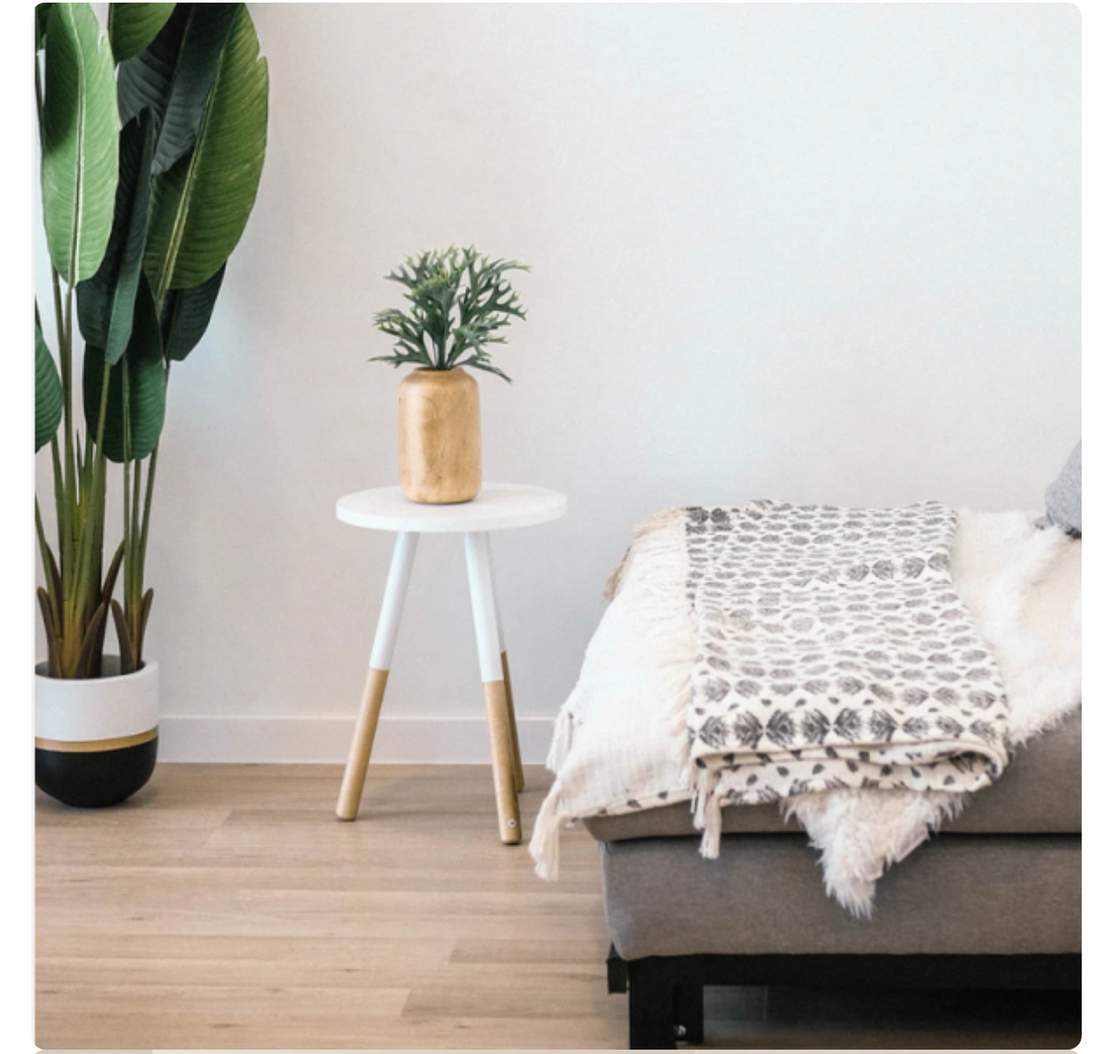
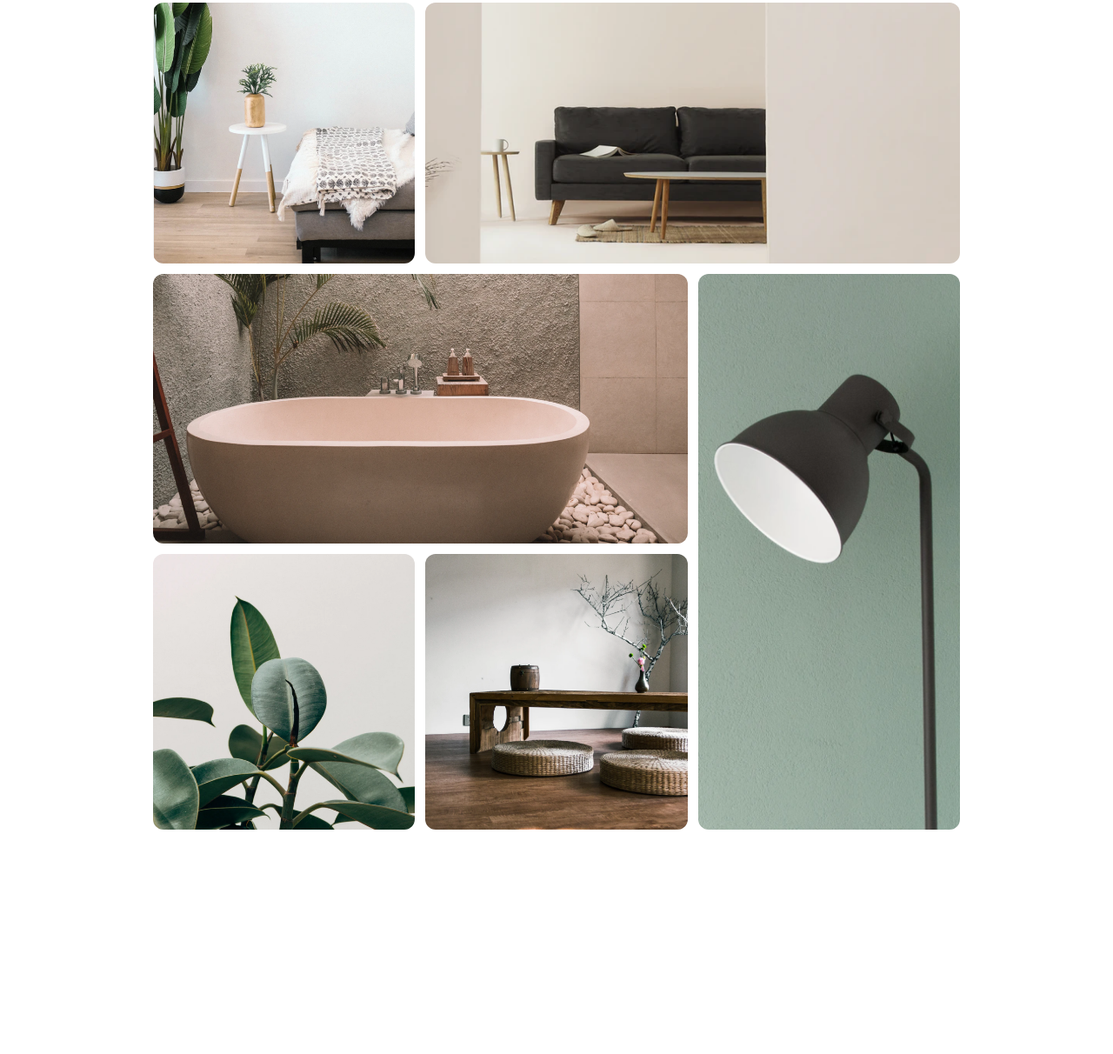
Before and after one commit to guizput/my-gallery, a website: page src/index.html in a window 1280 px wide. Shown: the part 397-1609 px from the top of the page at 87% size. After the commit the page ends 1399 px from the top, so only its background shows below. Drawn offline with nearby package versions, Linux system fonts and the light colour scheme; files that its build step writes are made by us from their sources; files whose address does not match are found by name.

Commit message:
Gallery done

```diff
--- a/src/sass/layout/_global.scss
+++ b/src/sass/layout/_global.scss
@@ -15,11 +15,12 @@ body {
 
 img {
   width: 100%;
-  border-radius: 1rem;
+  border-radius: $base-radius;
+  display: block;
 }
 
 .container {
-  max-width: 1240px;
+  max-width: 960px;
   margin: 0 auto;
   padding: 1rem;
 }
--- a/src/sass/layout/_sections.scss
+++ b/src/sass/layout/_sections.scss
@@ -1 +1,2 @@
 @import 'sections/profile';
+@import 'sections/gallery';
--- /dev/null
+++ b/src/sass/layout/sections/_gallery.scss
@@ -0,0 +1,39 @@
+.gallery {
+    margin: 2rem 0;
+    display: grid;
+    grid-gap: $base-radius;
+    grid-template-areas:
+        "img1 img2 img2"
+        "img3 img3 img4"
+        "img5 img6 img4";
+
+    &__img img {
+        object-fit: cover;
+        width: 100%;
+        height: 100%;
+    }
+
+    &__img--1 {
+        grid-area: img1;
+    }
+
+    &__img--2 {
+        grid-area: img2;
+    }
+
+    &__img--3 {
+        grid-area: img3;
+    }
+
+    &__img--4 {
+        grid-area: img4;
+    }
+
+    &__img--5 {
+        grid-area: img5;
+    }
+
+    &__img--6 {
+        grid-area: img6;
+    }
+}
--- a/src/sass/settings/_base.scss
+++ b/src/sass/settings/_base.scss
@@ -1,3 +1,4 @@
 @import 'breakpoints';
 @import 'colors';
 @import 'typography';
+@import 'utils';
--- /dev/null
+++ b/src/sass/settings/_utils.scss
@@ -0,0 +1 @@
+$base-radius: 12px;
```
